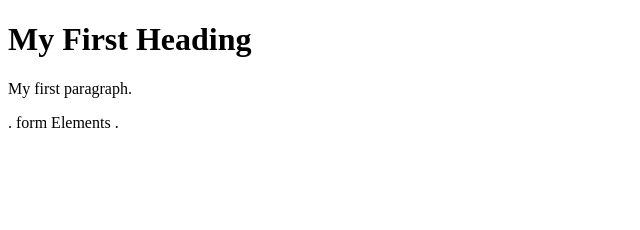
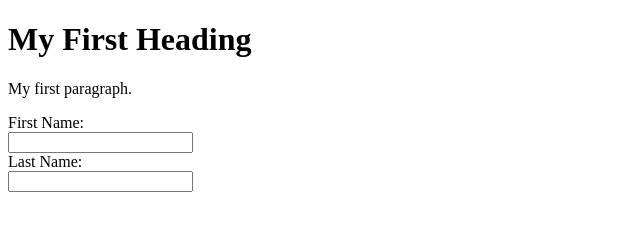
Before and after one commit to FO5161/neutrinos, a plain HTML site: page default.html in a window 1280 px wide. Shown: the whole page, without its empty margins (0-640 px from the left). Drawn offline with Linux system fonts and the light colour scheme.

Commit message:
Added a Form

```diff
--- a/default.html
+++ b/default.html
@@ -9,9 +9,10 @@
 <p>My first paragraph.</p>
 
 <form>
-.
-form Elements
-.
+First Name:<br>
+<input type="text" Name="First Name"><br>
+Last Name:<br>
+<input type="text" Name="Last Name">
 </form>
 
 </body>
```
